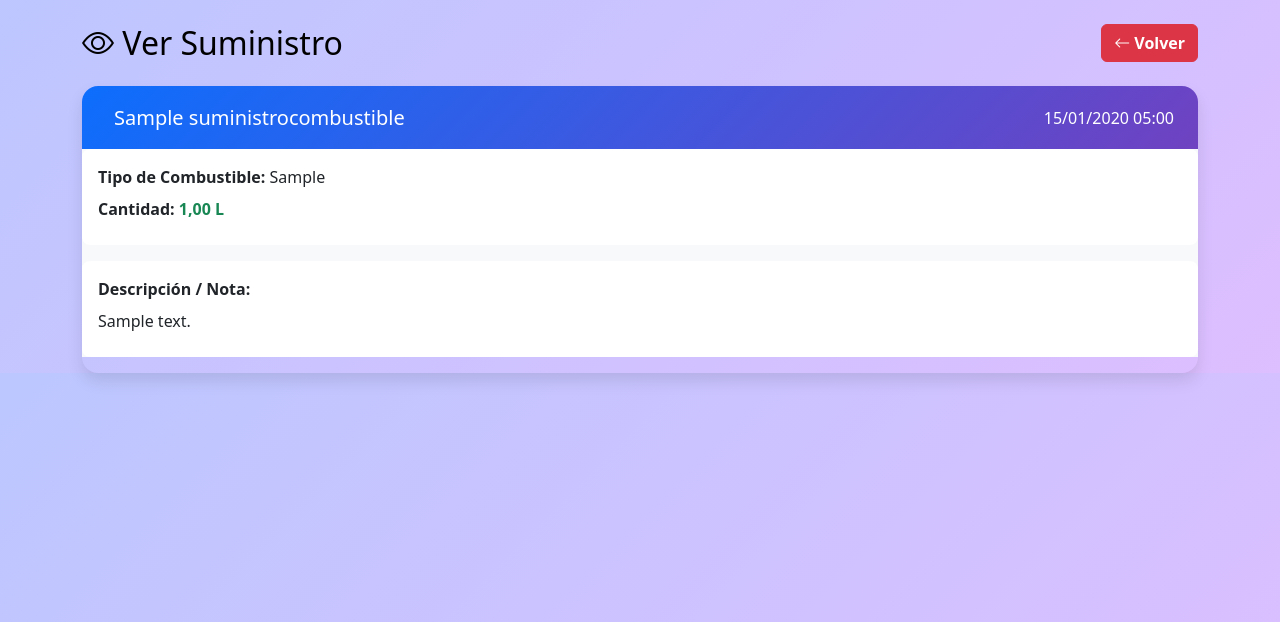
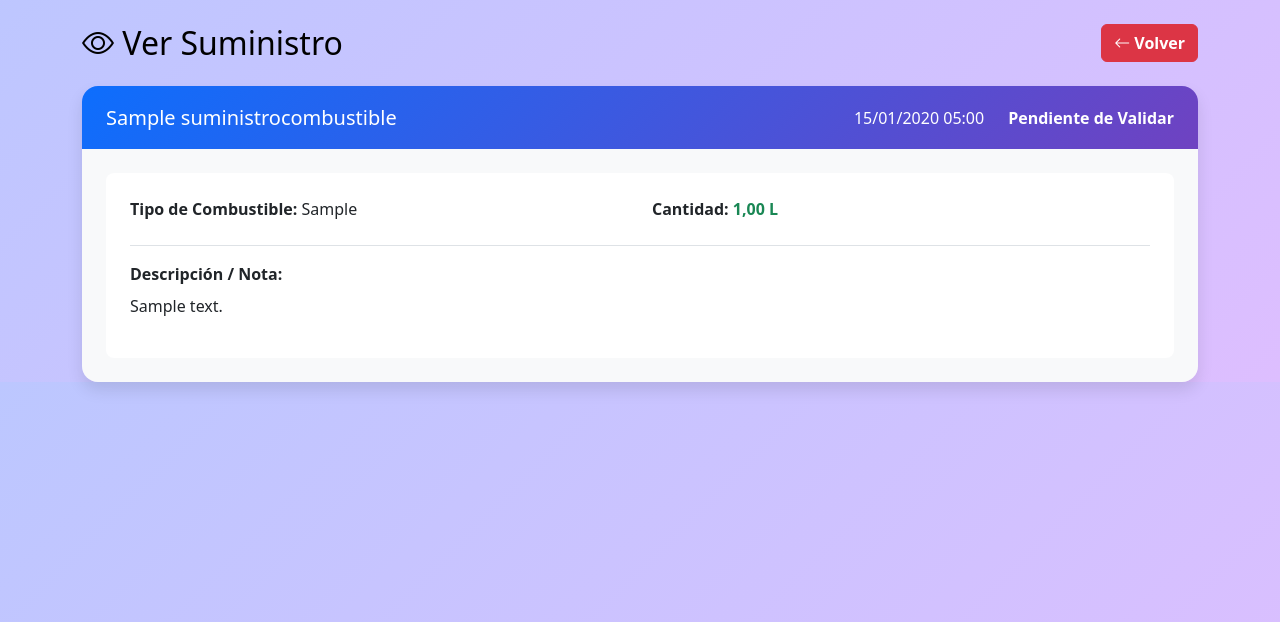
Before and after one commit to josecarlospr2002/gestor-de-combustible-cte, a Django app: page /suministros/ver/1/ in a window 1280 px wide. Shown: the part 81-703 px from the top of the page. Run offline with Django 5.2, Linux system fonts and the light colour scheme; a user stored in the database is signed in; tables that the repository leaves empty hold one stand-in row (values such as "Sample post").

Commit message:
Dashboard refleja el combustible existente sumando los suministros validados

```diff
--- a/combustible/views.py
+++ b/combustible/views.py
@@ -44,8 +44,18 @@ def get_vehiculos_ordenados():
 
 @login_required
 def dashboard(request):
-    return render(request, 'combustible/dashboard.html')
+    from .models import SuministroCombustible
+    from django.db.models import Sum
 
+    total_combustible = SuministroCombustible.objects.filter(
+        estado='validado'
+    ).aggregate(
+        total=Sum('cantidad')
+    )['total'] or 0
+
+    return render(request, 'combustible/dashboard.html', {
+        'total_combustible': total_combustible,
+    })
 
 @login_required
 def lista_transporte(request):
--- a/templates/combustible/dashboard.html
+++ b/templates/combustible/dashboard.html
@@ -8,14 +8,13 @@ body { background: linear-gradient(135deg, #bcc7ff, #ddbeff); }
 <h1 class="mb-2">Inventario de Combustible</h1>
 <p class="text-muted mb-4">Esta pantalla es visible para todos los roles.</p>
 
-<div class="row mt-2">
 <div class="col-md-4">
     <div class="card border-primary mb-3">
         <div class="card-header bg-primary text-white">
             <i class="bi bi-droplet-fill"></i> Combustible Existente
         </div>
         <div class="card-body text-center">
-                <h3 class="card-title text-primary">0 L</h3>
+            <h3 class="card-title text-primary">{{ total_combustible|floatformat:2 }} L</h3>
             <p class="card-text text-muted">Litros registrados</p>
         </div>
     </div>
--- a/templates/combustible/ver_suministro.html
+++ b/templates/combustible/ver_suministro.html
@@ -15,11 +15,15 @@ body { background: linear-gradient(135deg, #bcc7ff, #ddbeff); }
 .info-row {
     background: white;
     border-radius: 0.5rem;
-    padding: 1rem;
-    margin-bottom: 1rem;
+    padding: 1.5rem;
 }
 .info-row p {
     margin-bottom: 0.5rem;
+}
+.separador {
+    border-top: 1px solid #dee2e6;
+    margin: 1rem 0;
+    padding-top: 1rem;
 }
 </style>
 
@@ -35,23 +39,31 @@ body { background: linear-gradient(135deg, #bcc7ff, #ddbeff); }
 <div class="card-suministro">
     <div class="card-header-custom text-white">
         <div class="d-flex justify-content-between align-items-center flex-wrap">
-            <h5 class="mb-0 ms-2">
+            <h5 class="mb-0">
                 {% if suministro.nombre %}
                     {{ suministro.nombre }}
                 {% else %}
                     Suministro sin nombre
                 {% endif %}
             </h5>
+            <div class="d-flex align-items-center gap-4">
                 <span>{{ suministro.fecha_hora|date:"d/m/Y H:i" }}</span>
+                <span class="fw-bold">{{ suministro.get_estado_display }}</span>
             </div>
         </div>
-    <div class="card-body bg-light">
+    </div>
+    <div class="card-body bg-light p-4">
         <div class="info-row">
+            <div class="row">
+                <div class="col-md-6">
                     <p><strong>Tipo de Combustible:</strong> {{ suministro.tipo_combustible }}</p>
+                </div>
+                <div class="col-md-6">
                     <p><strong>Cantidad:</strong> <span class="text-success fw-bold">{{ suministro.cantidad|floatformat:2 }} L</span></p>
                 </div>
+            </div>
 
-        <div class="info-row">
+            <div class="separador">
                 <p><strong>Descripción / Nota:</strong></p>
                 {% if suministro.descripcion %}
                     <p>{{ suministro.descripcion }}</p>
@@ -61,4 +73,5 @@ body { background: linear-gradient(135deg, #bcc7ff, #ddbeff); }
             </div>
         </div>
     </div>
+</div>
 {% endblock %}
```
Lines whose indentation alone changed are shown as unchanged.
